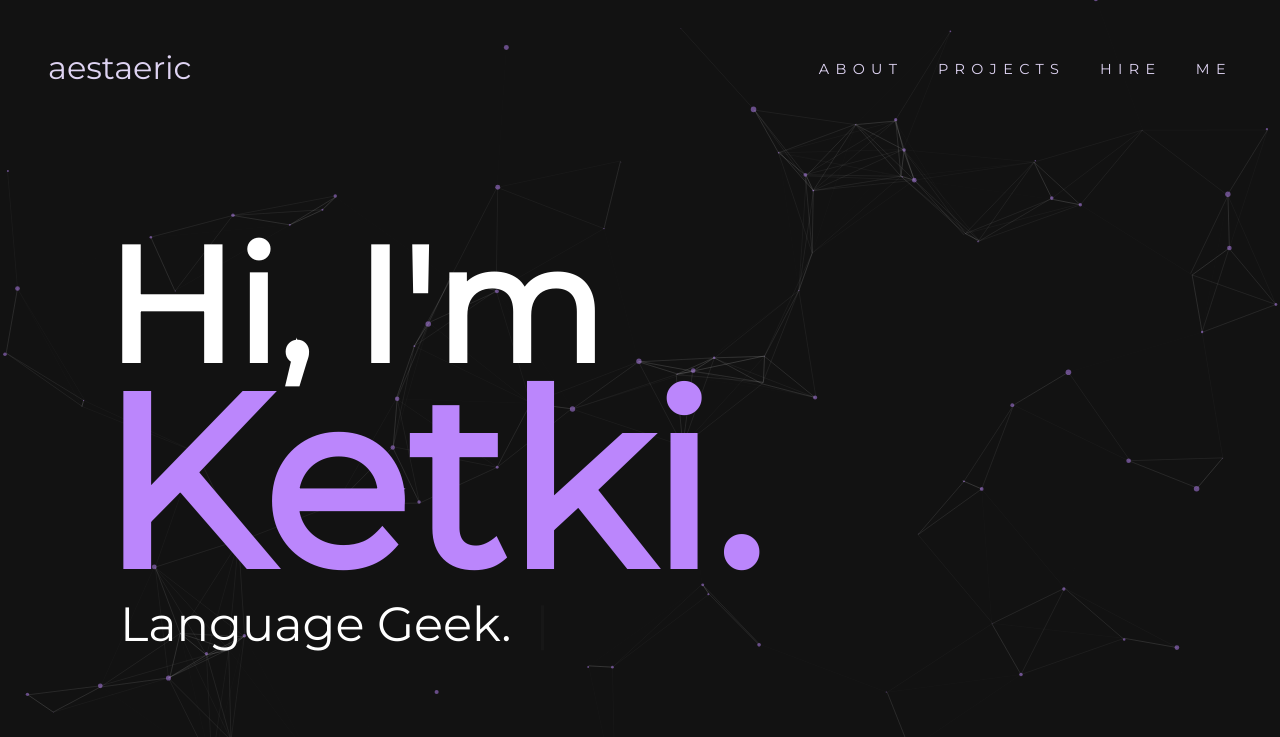
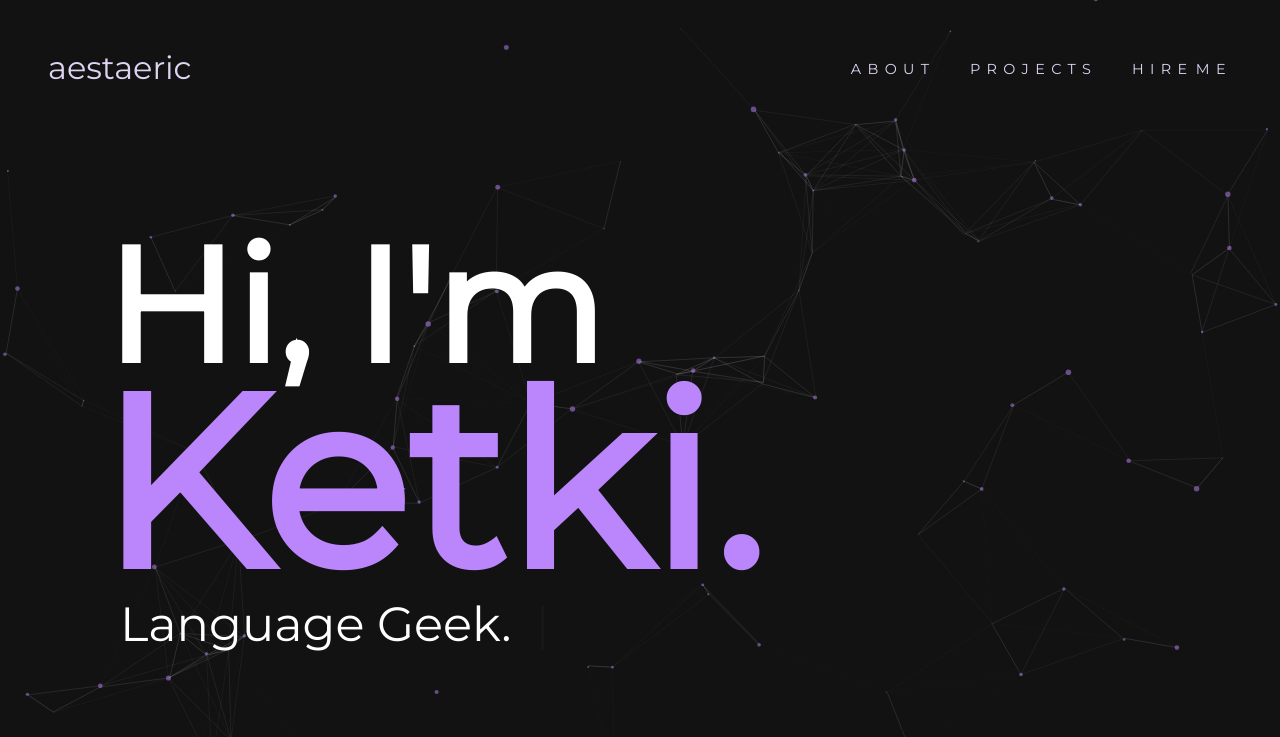
Before and after one commit to ksp2001/ksp2001.github.io, a website: page index.html in a window 1280 px wide. Shown: the top 737 px of the page. Drawn offline with nearby package versions, Linux system fonts and the light colour scheme.

Commit message:
hire me spacing issue

```diff
--- a/index.html
+++ b/index.html
@@ -62,7 +62,7 @@
     <section class = "page-links">
         <a href="#about" class="scroll-link">ABOUT</a>
         <a href="#projects" class="scroll-link">PROJECTS</a>
-        <a href="#hire-me" class="scroll-link">HIRE ME</a>
+        <a href="#hire-me" class="scroll-link" style="word-spacing:-0.5rem">HIRE ME</a>
     </section>
     <section class = "home-button">
       <a href="/index.html">aestaeric</a>
```
